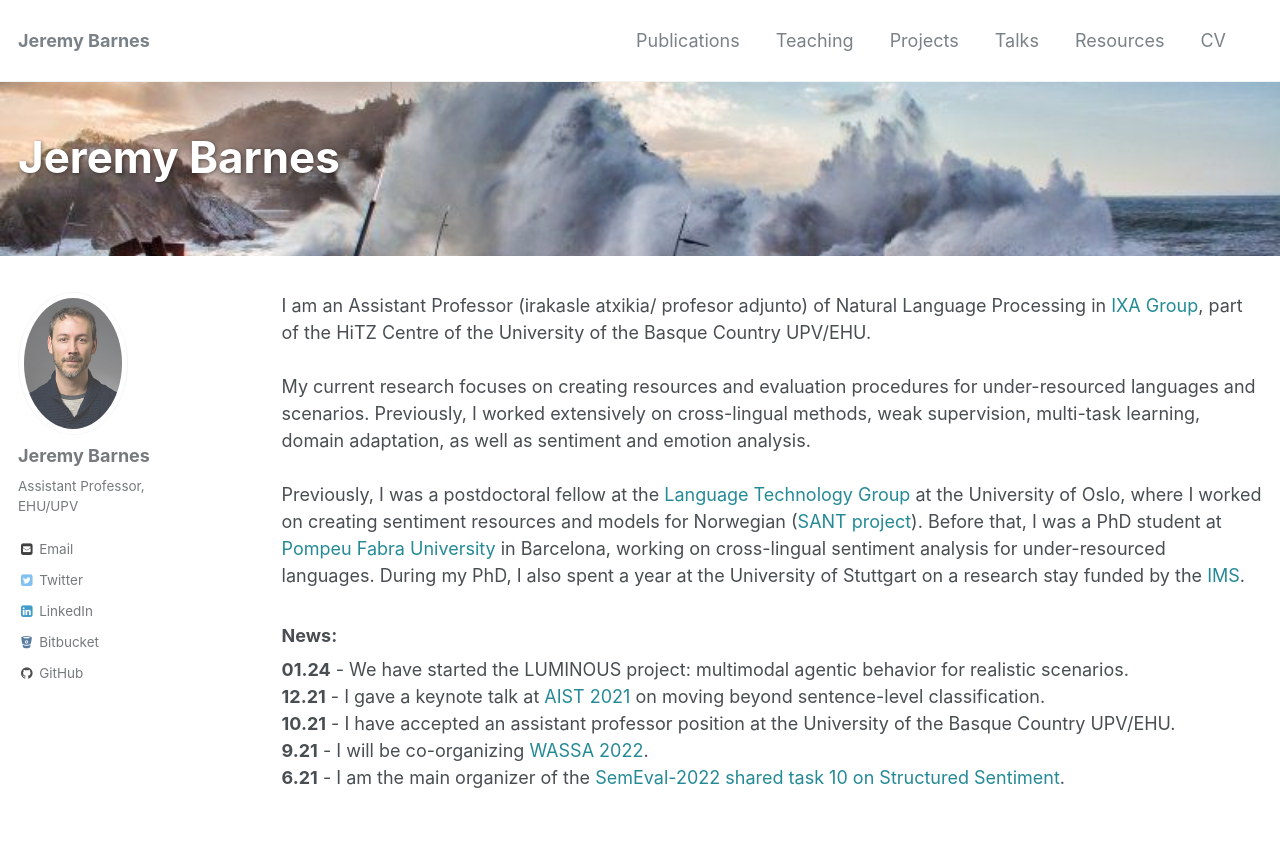
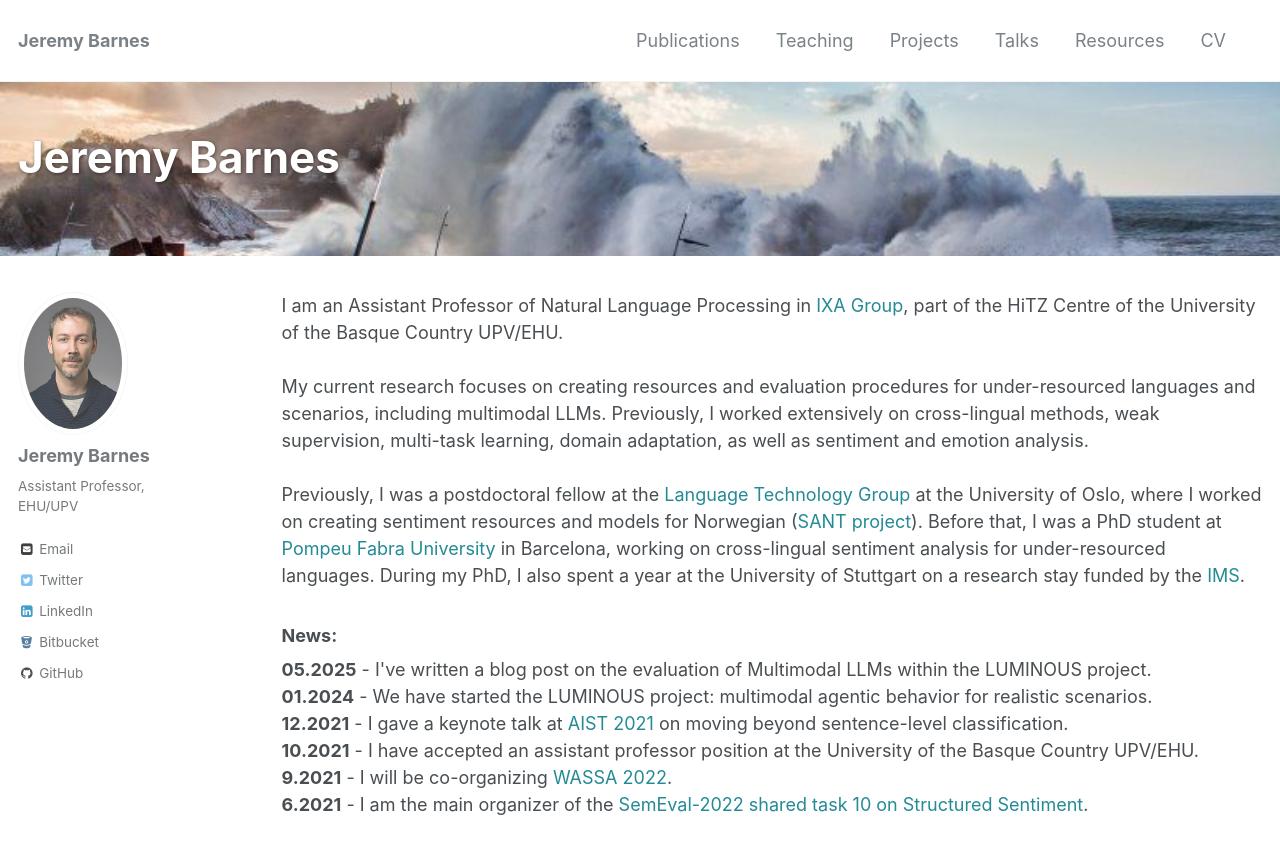
Before and after one commit to jerbarnes/jerbarnes.github.io, a Jekyll site: the page built from index.html, in a window 1280 px wide and 900 px high. Shown: the top 854 px of the window. Built offline with Jekyll 4.4.1, drawn with Linux system fonts in a browser that asks for light colours; the list of posts is cut into pages by our own code; comment, search, counter and statistics services are not loaded.

Commit message:
added blog

```diff
--- a/_layouts/home.html
+++ b/_layouts/home.html
@@ -2,9 +2,9 @@
 layout: archive
 ---
 
-I am an Assistant Professor (irakasle atxikia/ profesor adjunto) of Natural Language Processing in <a href="http://ixa.si.ehu.es/" style="color:#248a95">IXA Group</a>, part of the HiTZ Centre of the University of the Basque Country UPV/EHU.<br><br>
+I am an Assistant Professor of Natural Language Processing in <a href="http://ixa.si.ehu.es/" style="color:#248a95">IXA Group</a>, part of the HiTZ Centre of the University of the Basque Country UPV/EHU.<br><br>
 
-My current research focuses on creating resources and evaluation procedures for under-resourced languages and scenarios. Previously, I worked extensively on cross-lingual methods, weak supervision, multi-task learning, domain adaptation, as well as sentiment and emotion analysis.<br><br>
+My current research focuses on creating resources and evaluation procedures for under-resourced languages and scenarios, including multimodal LLMs. Previously, I worked extensively on cross-lingual methods, weak supervision, multi-task learning, domain adaptation, as well as sentiment and emotion analysis.<br><br>
 
 Previously, I was a postdoctoral fellow at the <a href="https://www.mn.uio.no/ifi/english/research/groups/ltg/" style="color:#248a95">Language Technology Group</a> at the University of Oslo, where I worked on creating sentiment resources and models for Norwegian (<a href="https://www.mn.uio.no/ifi/english/research/projects/sant/index.html" style="color:#248a95">SANT project</a>). Before that, I was a PhD student at <a href="https://www.upf.edu/" style="color:#248a95">Pompeu Fabra University</a> in Barcelona, working on cross-lingual sentiment analysis for under-resourced languages. During my PhD, I also spent a year at the University of Stuttgart on a research stay funded by the <a href="https://www.ims.uni-stuttgart.de/en/" style="color:#248a95">IMS</a>.
 
@@ -12,11 +12,12 @@ Previously, I was a postdoctoral fellow at the <a href="https://www.mn.uio.no/if
 News:
         </h3>
 
-<strong>01.24</strong> - We have started the <a href="http://luminous-horizon.eu/">LUMINOUS</a> project: multimodal agentic behavior for realistic scenarios. <br>
-<strong>12.21</strong> - I gave a keynote talk at <a href="https://aistconf.org/" style="color:#248a95">AIST 2021</a> on moving beyond sentence-level classification. <br>
-<strong>10.21</strong> - I have accepted an assistant professor position at the University of the Basque Country UPV/EHU. <br>
-<strong>9.21</strong> -  I will be co-organizing <a href="https://wassa-workshop.github.io" style="color:#248a95">WASSA 2022</a>. <br>
-<strong>6.21</strong> -  I am the main organizer of the <a href="https://github.com/jerbarnes/semeval22_structured_sentiment" style="color:#248a95">SemEval-2022 shared task 10 on Structured Sentiment</a>. <br>
+<strong>05.2025</strong> - I've written <a href="https://medium.com/@jeremy.barnes.nlp/evaluating-multimodal-models-are-our-benchmarks-enough-900d4b891bee">a blog post on the evaluation of Multimodal LLMs</a> within the LUMINOUS project. <br>
+<strong>01.2024</strong> - We have started the <a href="http://luminous-horizon.eu/">LUMINOUS</a> project: multimodal agentic behavior for realistic scenarios. <br>
+<strong>12.2021</strong> - I gave a keynote talk at <a href="https://aistconf.org/" style="color:#248a95">AIST 2021</a> on moving beyond sentence-level classification. <br>
+<strong>10.2021</strong> - I have accepted an assistant professor position at the University of the Basque Country UPV/EHU. <br>
+<strong>9.2021</strong> -  I will be co-organizing <a href="https://wassa-workshop.github.io" style="color:#248a95">WASSA 2022</a>. <br>
+<strong>6.2021</strong> -  I am the main organizer of the <a href="https://github.com/jerbarnes/semeval22_structured_sentiment" style="color:#248a95">SemEval-2022 shared task 10 on Structured Sentiment</a>. <br>
 
 
 
```
